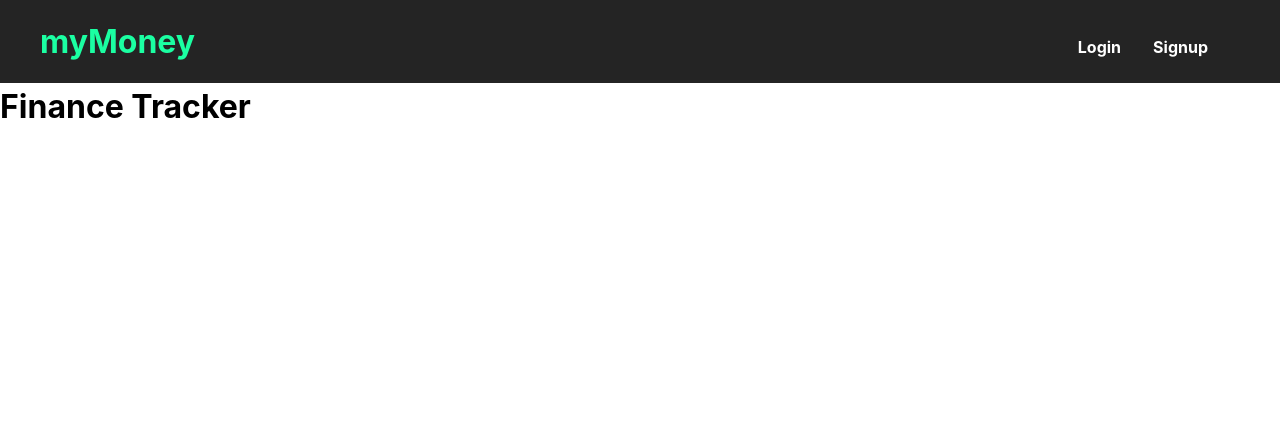
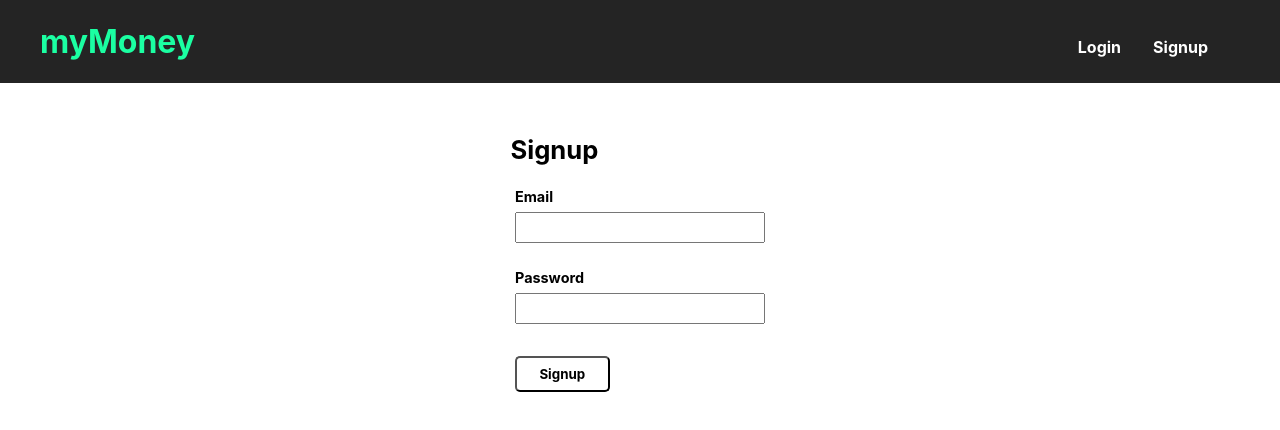
Before and after one commit to SheriefElnahas/react-small-projects, a React app in the folder 07-finance-tracker/: page /signup in a window 1280 px wide. Shown: the top 430 px of the page. Built offline with nearby package versions, Linux system fonts and the light colour scheme; the HTML template or start-up script is replaced by a standard one.

Commit message:
Build Signup Component

```diff
--- a/07-finance-tracker/src/App.jsx
+++ b/07-finance-tracker/src/App.jsx
@@ -1,13 +1,21 @@
 import { Routes, Route } from 'react-router-dom';
+
+// Components
 import Navbar from './components/Navbar';
+// Pages
+
+import Home from './pages/Home';
+import Signup from './pages/Signup';
+
 function App() {
   return (
-    <div >
+    <div>
       <Navbar />
-      <Routes></Routes>
-      <main>
-        <h1>Finance Tracker</h1>
-      </main>
+      <Routes>
+        <Route path="/" element={<Home />} />
+        <Route path="/signup" element={<Signup />} />
+      </Routes>
+
     </div>
   );
 }
--- a/07-finance-tracker/src/components/Navbar.jsx
+++ b/07-finance-tracker/src/components/Navbar.jsx
@@ -1,19 +1,20 @@
+import { NavLink } from 'react-router-dom';
+
 import './Navbar.css';
 function Navbar() {
   return (
     <nav className="nav">
       <div className="container">
+        <NavLink to="/" >
         <h1 className="nav__logo">myMoney</h1>
+        </NavLink>
+
         <ul className="nav__list">
           <li className="nav__item">
-            <a className="nav__link" href="#">
-              Login
-            </a>
+            <NavLink to="login" className="nav__link">Login</NavLink>
           </li>
           <li className="nav__item">
-            <a className="nav__link" href="#">
-              Signup
-            </a>
+            <NavLink to="signup" className="nav__link">Signup</NavLink>
           </li>
         </ul>
       </div>
--- a/07-finance-tracker/src/index.css
+++ b/07-finance-tracker/src/index.css
@@ -64,3 +64,8 @@ a {
   display:inline-block;
   text-decoration: none;
 }
+
+button,
+input {
+  font-family: inherit;
+}
--- /dev/null
+++ b/07-finance-tracker/src/pages/Signup.css
@@ -0,0 +1,51 @@
+.signup {
+  display: flex;
+  flex-direction: column;
+  align-items: center;
+  justify-content: center;
+  padding-top: 3rem;
+  text-align: left;
+}
+
+.signup__heading {
+  text-align: left;
+  margin-right: 10.7rem;
+  margin-bottom: 1rem;
+  font-size: 1.6rem;
+}
+
+.form__control {
+  display: flex;
+  flex-direction: column;
+}
+.form__label {
+  font-weight: bold;
+  font-size: 0.9rem;
+  margin-bottom: 0.3rem;
+}
+.form__input {
+  padding: 0.3rem;
+  width: 250px;
+  margin-bottom: 1.5rem;
+  font-weight: 500;
+  font-size: 0.9rem;
+}
+
+.button {
+  background: transparent;
+  padding: 0.5rem 1.4rem;
+  font-weight: bold;
+  cursor: pointer;
+  border-radius: 5px;
+  margin-top: 0.5rem;
+  transition: 0.2s all ease;
+}
+.button:hover {
+  background: #242424;
+  color: #fff;
+}
+
+.button:active {
+  transform: translateY(1px);
+  background: teal;
+}
--- /dev/null
+++ b/07-finance-tracker/src/pages/Signup.jsx
@@ -0,0 +1,26 @@
+import './Signup.css';
+
+function Signup() {
+  return (
+    <div className="signup">
+      <h2 className='signup__heading'>Signup</h2>
+      <form className="signup__form">
+        <div className="form__control">
+          <label className="form__label" htmlFor="email">
+            Email
+          </label>
+          <input className="form__input" type="email" id="email" name="email" />
+        </div>
+        <div className="form__control">
+          <label className="form__label" htmlFor="password">
+            Password
+          </label>
+          <input className="form__input" type="password" id="password" name="password" />
+        </div>
+        <button className='button'>Signup</button>
+      </form>
+    </div>
+  );
+}
+
+export default Signup;
```
